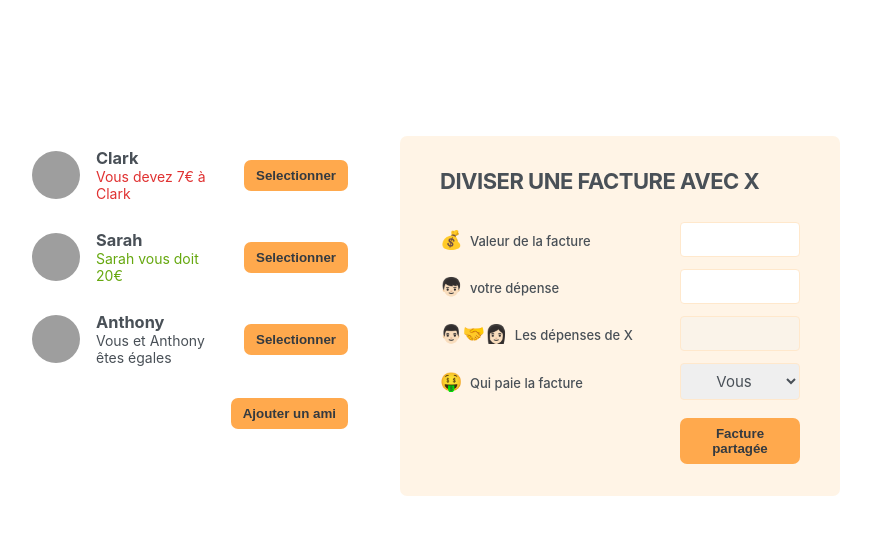
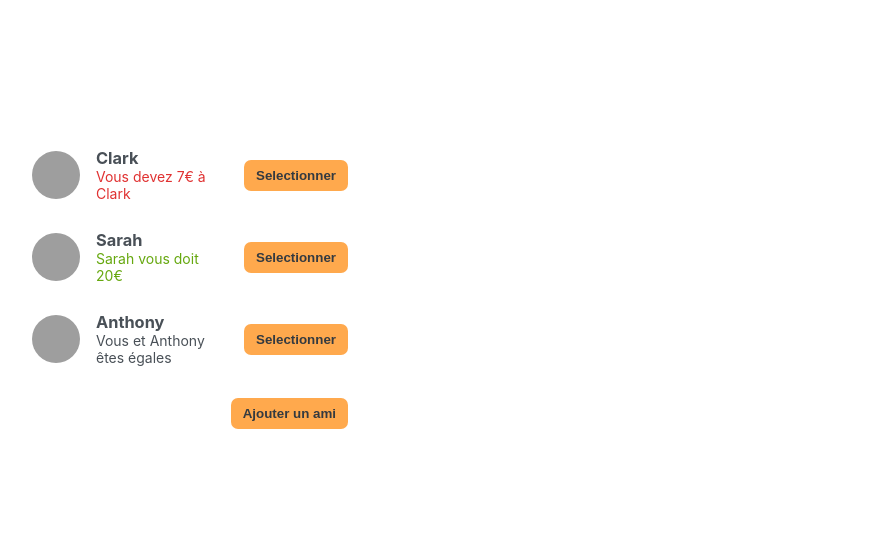
Before and after one commit to ceddevstudent89/eat-n-split, a React (Vite) app: page / in a window 1280 px wide. Shown: the top 534 px of the page, without its empty margins (210-1081 px from the left). Built offline with nearby package versions, Linux system fonts and the light colour scheme; grey boxes are pictures that could not be loaded.

Commit message:
add selected friend

```diff
--- a/src/App.jsx
+++ b/src/App.jsx
@@ -32,6 +32,7 @@
 export default function App() {
   const [friends, setFriends] = useState(initialFriends);
   const [showAddFriend, setShowAddFriend] = useState(false);
+  const [selectedFriend, setSelectedFriend] = useState(null);
 
   function handleShowAddFriend() {
     setShowAddFriend((show) => !show);
@@ -40,39 +41,59 @@
   function handleAddFriend(friend) {
     setFriends((friends) => [...friends, friend]);
     setShowAddFriend(false);
-    console.log(initialFriends);
+    // console.log(initialFriends);
+  }
+
+  function handleSelected(friend) {
+    // setSelectedFriend(friend);
+    setSelectedFriend((cur) => (cur?.id === friend.id ? null : friend));
+    setShowAddFriend(false);
   }
 
   return (
     <div className="app">
       <div className="sidebar">
-        <FriendsList friends={friends} />
+        <FriendsList
+          friends={friends}
+          selectedFriend={selectedFriend}
+          onSelection={handleSelected}
+        />
+
         {showAddFriend && <FormAddFriend onAddFriends={handleAddFriend} />}
+
         <Button onClick={handleShowAddFriend}>
           {showAddFriend ? "Fermer" : "Ajouter un ami"}
         </Button>
       </div>
 
-      <FormSplitBill />
+      {selectedFriend && <FormSplitBill selectedFriend={selectedFriend} />}
     </div>
   );
 }
 
-function FriendsList({ friends }) {
+function FriendsList({ friends, onSelection, selectedFriend }) {
   // const friends = initialFriends;
 
   return (
     <ul>
       {friends.map((friend) => (
-        <Friend friend={friend} key={friend.id} />
+        <Friend
+          friend={friend}
+          key={friend.id}
+          selectedFriend={selectedFriend}
+          onSelection={onSelection}
+        />
       ))}
     </ul>
   );
 }
 
-function Friend({ friend }) {
+function Friend({ friend, onSelection, selectedFriend }) {
+  // Assurer que selectedFriend existe et n’est pas null donc ajout ?
+  const isSelected = selectedFriend?.id === friend.id;
+  // console.log(selectedFriend?.id === friend.id);
   return (
-    <li>
+    <li className={isSelected ? "selected" : ""}>
       <img src={friend.image} alt={friend.name} />
       <h3>{friend.name}</h3>
 
@@ -90,7 +111,9 @@
 
       {friend.balance === 0 && <p>Vous et {friend.name} êtes égales</p>}
 
-      <Button>Selectionner</Button>
+      <Button onClick={() => onSelection(friend)}>
+        {isSelected ? "Fermer" : "Selectionner"}
+      </Button>
     </li>
   );
 }
@@ -141,10 +164,10 @@
   );
 }
 
-function FormSplitBill() {
+function FormSplitBill({ selectedFriend }) {
   return (
     <form className="form-split-bill">
-      <h2>Diviser une facture avec X</h2>
+      <h2>Diviser une facture avec {selectedFriend.name}</h2>
 
       <label>💰 Valeur de la facture</label>
       <input type="text" />
@@ -152,13 +175,13 @@
       <label>👦🏻 votre dépense</label>
       <input type="text" />
 
-      <label>👨🏻‍🤝‍👩🏻 Les dépenses de X</label>
+      <label>👨🏻‍🤝‍👩🏻 Les dépenses de {selectedFriend.name}</label>
       <input type="text" disabled />
 
       <label>🤑 Qui paie la facture</label>
       <select>
         <option value="user">Vous</option>
-        <option value="friend">X</option>
+        <option value="friend">{selectedFriend.name}</option>
       </select>
 
       <Button>Facture partagée</Button>
```
